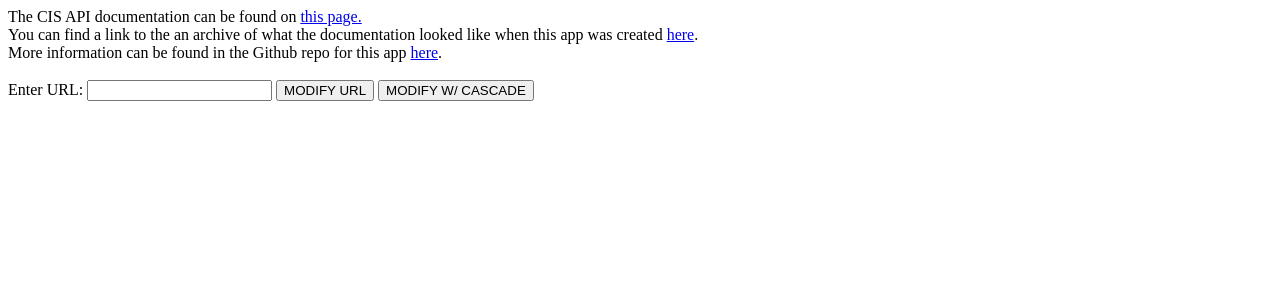
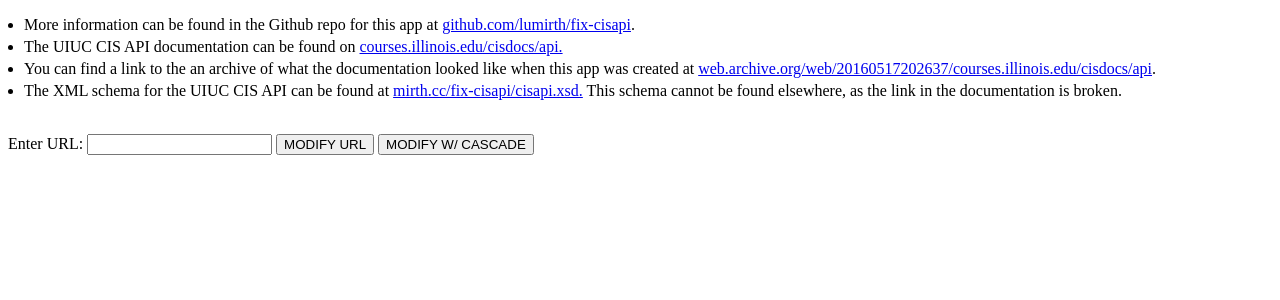
Before and after one commit to lumirth/cisurls-web, a Svelte app: page / in a window 1280 px wide. Shown: the top 300 px of the page. Built offline with nearby package versions, Linux system fonts and the light colour scheme.

Commit message:
reformat info text on page

```diff
--- a/src/App.svelte
+++ b/src/App.svelte
@@ -67,20 +67,24 @@
 </script>
 
 <main>
-  The CIS API documentation can be found on <a
-    href="https://courses.illinois.edu/cisdocs/api">this page.</a
-  >
-  <br />
-  You can find a link to the an archive of what the documentation looked like when
-  this app was created
-  <a
-    href="https://web.archive.org/web/20160517202637/http://courses.illinois.edu/cisdocs/api"
-    >here</a
-  >.
-  <br />
-  More information can be found in the Github repo for this app
-  <a href="https://github.com/lumirth/fix-cisapi/">here</a>.
-  <br />
+	<ul>
+		<li>
+		  More information can be found in the Github repo for this app at
+		  <a href="https://github.com/lumirth/fix-cisapi/">github.com/lumirth/fix-cisapi</a>.
+		</li>
+		<li>
+		  The UIUC CIS API documentation can be found on
+		  <a href="https://courses.illinois.edu/cisdocs/api">courses.illinois.edu/cisdocs/api.</a>
+		</li>
+		<li>
+		  You can find a link to the an archive of what the documentation looked like when this app was created at
+		  <a href="https://web.archive.org/web/20160517202637/courses.illinois.edu/cisdocs/api">web.archive.org/web/20160517202637/courses.illinois.edu/cisdocs/api</a>.
+		</li>
+		<li>
+		  The XML schema for the UIUC CIS API can be found at
+		  <a href="https://mirth.cc/fix-cisapi/cisapi.xsd">mirth.cc/fix-cisapi/cisapi.xsd.</a> This schema cannot be found elsewhere, as the link in the documentation is broken.
+		</li>
+	  </ul>
   <br />
   <form on:submit={handleSubmit}>
     <label for="originalUrl">Enter URL:</label>
@@ -104,3 +108,12 @@
     <button type="button" on:click={handleVisit}>VISIT</button>
   {/if}
 </main>
+
+<style>
+	ul {
+		padding-left: 1rem;
+	}
+	ul li {
+		margin-bottom: 0.25rem;
+	}
+</style>
```
